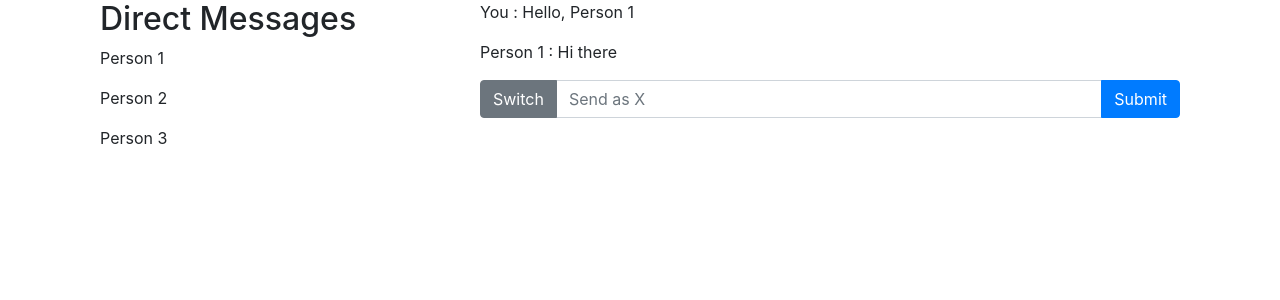
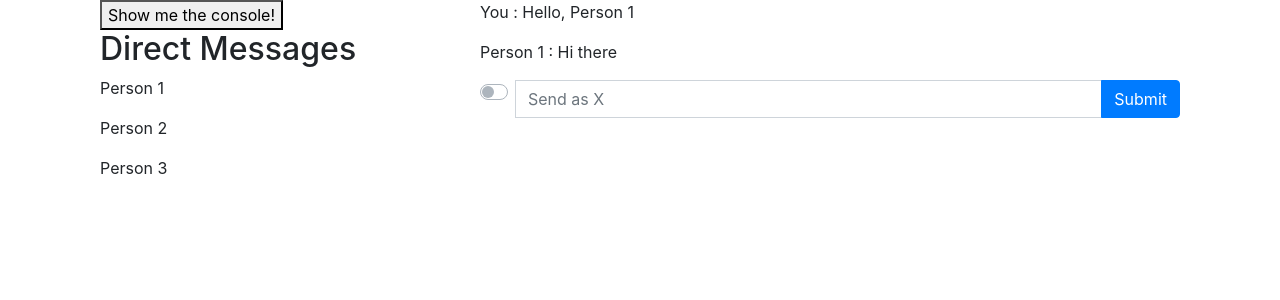
Before and after one commit to thechocobowhisperer/stunning-potato, a React (Create React App) app: page / in a window 1280 px wide. Shown: the top 300 px of the page. Built offline with nearby package versions, Linux system fonts and the light colour scheme.

Commit message:
Replace switch button with switch toggle in ChatInput and Add change conversation on Person click

```diff
--- a/src/App.js
+++ b/src/App.js
@@ -41,7 +41,9 @@ class App extends Component {
 
     )})
 
-    console.log(dispMsgs);
+    console.log(this.state.conversations.map((conv, index) => {
+      return (<p key={index} id={index} onClick={() => this.setState({currentConversation : this.conv.name})}>{conv.name}</p>
+  )}));
   }
 
 
@@ -52,7 +54,7 @@ class App extends Component {
   }
   render () {
     const convName = this.state.conversations.map((conv, index) => {
-      return (<p key={index} id={index}>{conv.name}</p>
+      return (<p key={index} id={index} onClick={() => this.setState({currentConversation : conv.name})}>{conv.name}</p>
   )})
   const dispMsgs = this.state.conversations.map((conv) => {return (
      conv.messages.map((msgs, index)=>{
@@ -68,7 +70,7 @@ class App extends Component {
         <div className='row'>
           <div className='col-4'>
             <Conversations>
-              {/* <button onClick={(event) => this.whatHappened(event)}>Show me the console!</button> */}
+              {<button onClick={(event) => this.whatHappened(event)}>Show me the console!</button> }
               <h2>
                 Direct Messages
               </h2>
--- a/src/components/ChatInput/ChatInput.js
+++ b/src/components/ChatInput/ChatInput.js
@@ -1,5 +1,5 @@
 import React from 'react';
-import { InputGroup, Input, InputGroupAddon, Button } from 'reactstrap';
+import { InputGroup, Input, InputGroupAddon, Button, CustomInput } from 'reactstrap';
 
 const Chatter = (props) => {
     return (
@@ -7,7 +7,7 @@ const Chatter = (props) => {
         {props.children}
         <InputGroup>
             <InputGroupAddon addonType='prepend'>
-                <Button>Switch</Button>
+                <CustomInput type='switch'></CustomInput>
             </InputGroupAddon>
             <Input className='col' onChange={(event) => this.changeName(event)} name='Name of Input'
             placeholder={props.suggestion}
```
